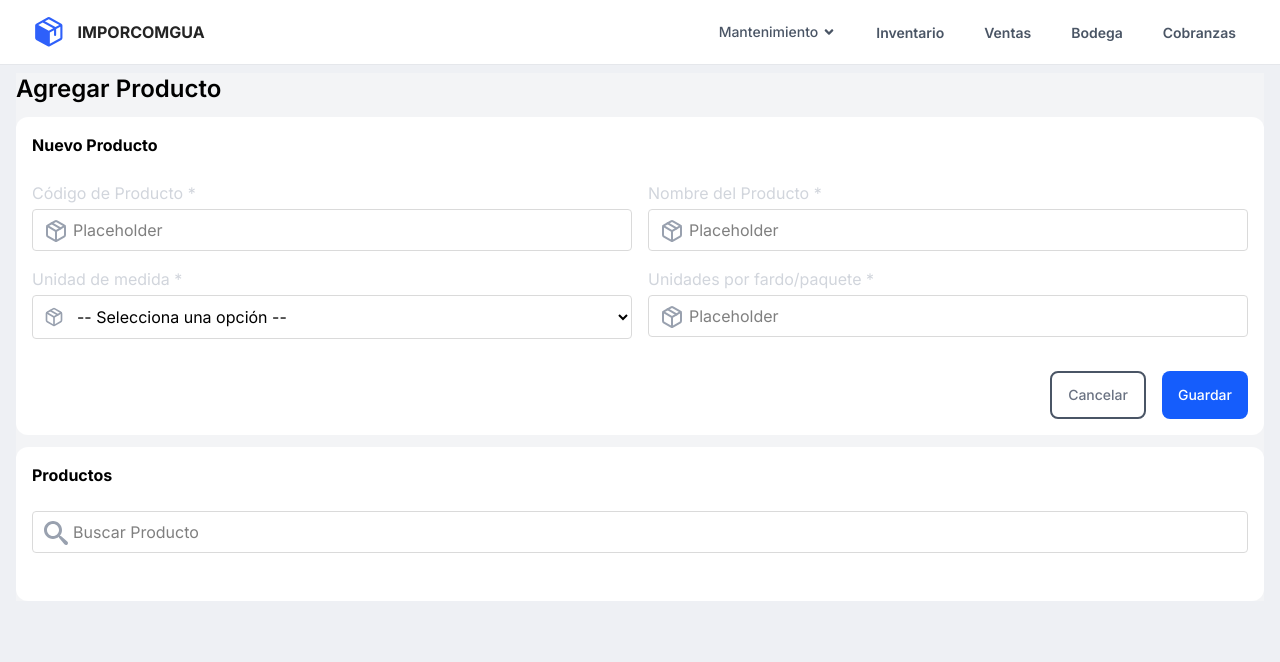
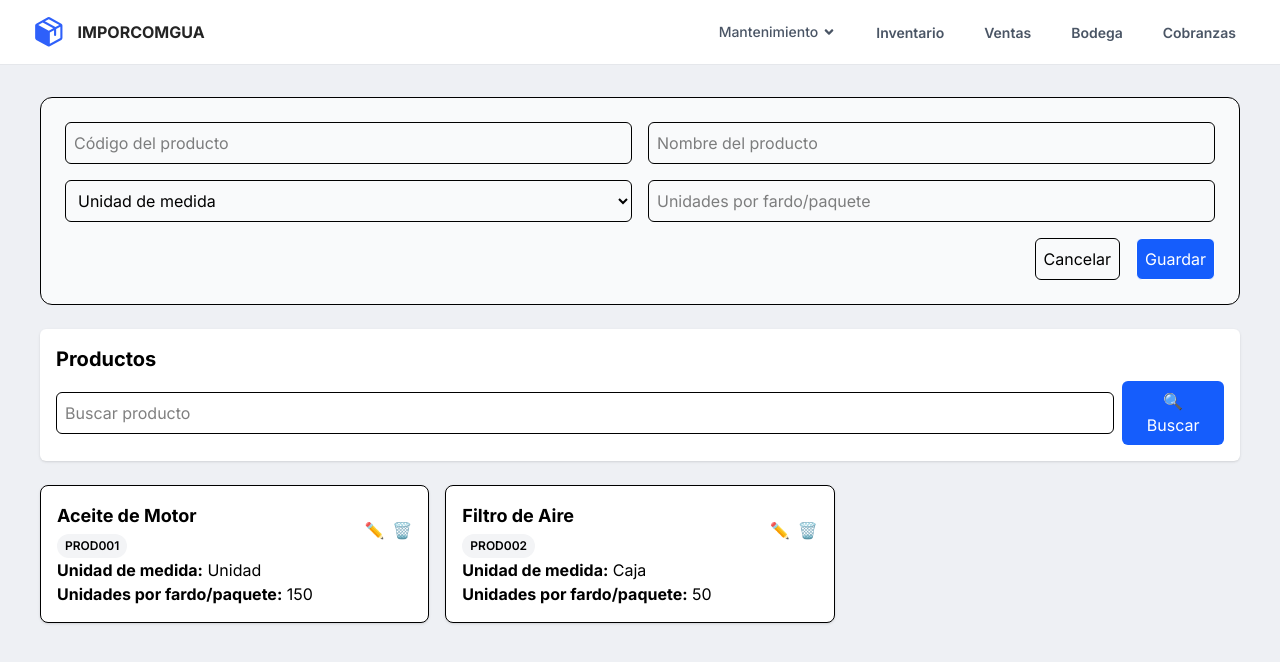
Before and after one commit to brandonT2002/AYD2_V1S2025_PROYECTO_G1, a React (Vite) app in the folder frontend/: page /mantenimiento/agregar-producto in a window 1280 px wide. Shown: the top 662 px of the page. Built offline with nearby package versions, Linux system fonts and the light colour scheme.

Commit message:
feat: se agrega pagina con contenido estatico

```diff
--- a/frontend/src/components/layout/Navbar/config/navigationItems.js
+++ b/frontend/src/components/layout/Navbar/config/navigationItems.js
@@ -25,7 +25,7 @@ export const navigationItems = [
     {
         label: "Ventas",
         to: "/ventas",
-    },
+},
     {
         label: "Bodega",
         to: "/bodega",
--- a/frontend/src/pages/AgregarProducto.jsx
+++ b/frontend/src/pages/AgregarProducto.jsx
@@ -1,139 +1,176 @@
-import React, { useState } from "react";
-import {
-    Title,
-    InputField,
-    SelectInput,
-    TitlePanel,
-    IconButton,
-} from "../components/ui";
-import { Panel } from "../components/layout";
-import { ButtonVariant, ButtonSize } from "../components/ui/Button/config";
-import { FiPackage } from "react-icons/fi";
-import { ImSearch } from "react-icons/im";
-import { RiEdit2Fill, RiDeleteBin5Fill } from "react-icons/ri";
+import { useState } from "react";
 
-function AgregarProducto() {
-    const [productos, setProductos] = useState([]);
+export default function AgregarProducto() {
   const [form, setForm] = useState({
-        codigo: "",
+    id: null,
+    codigo_producto: "",
     nombre: "",
-        unidad: "",
-        cantidad: "",
+    unidad_medida: "",
+    unidades_por_paquete: ""
   });
 
-    const unidades = [
-        { value: "Unidad", label: "Unidad" },
-        { value: "Caja", label: "Caja" },
-        { value: "Litro", label: "Litro" },
-    ];
+  const [productos, setProductos] = useState([
+    {
+      id: 1,
+      codigo_producto: "PROD001",
+      nombre: "Aceite de Motor",
+      unidad_medida: "Unidad",
+      unidades_por_paquete: 150
+    },
+    {
+      id: 2,
+      codigo_producto: "PROD002",
+      nombre: "Filtro de Aire",
+      unidad_medida: "Caja",
+      unidades_por_paquete: 50
+    }
+  ]);
 
-    const handleChange = (e) => {
+  const [busqueda, setBusqueda] = useState("");
+
+  const handleChange = (e) =>
     setForm({ ...form, [e.target.name]: e.target.value });
+
+  const handleSubmit = (e) => {
+    e.preventDefault();
+
+    if (form.id) {
+      // Editar producto existente
+      setProductos((prev) =>
+        prev.map((p) => (p.id === form.id ? { ...form } : p))
+      );
+    } else {
+      // Agregar nuevo producto
+      const nuevo = {
+        ...form,
+        id: productos.length > 0 ? productos[productos.length - 1].id + 1 : 1
+      };
+      setProductos((prev) => [...prev, nuevo]);
+    }
+
+    setForm({
+      id: null,
+      codigo_producto: "",
+      nombre: "",
+      unidad_medida: "",
+      unidades_por_paquete: ""
+    });
   };
 
-    const handleGuardar = () => {
-        if (!form.codigo || !form.nombre || !form.unidad || !form.cantidad) return;
-        setProductos([...productos, form]);
-        setForm({ codigo: "", nombre: "", unidad: "", cantidad: "" });
+  const handleDelete = (id) => {
+    if (!confirm("¿Estás seguro de eliminar este producto?")) return;
+    setProductos((prev) => prev.filter((p) => p.id !== id));
   };
 
-    const handleEliminar = (index) => {
-        const copia = [...productos];
-        copia.splice(index, 1);
-        setProductos(copia);
+  const handleEdit = (producto) => {
+    setForm({ ...producto });
   };
 
+  const productosFiltrados = productos.filter((p) =>
+    p.nombre.toLowerCase().includes(busqueda.toLowerCase()) ||
+    p.codigo_producto.toLowerCase().includes(busqueda.toLowerCase())
+  );
+
   return (
-        <div className="flex flex-col bg-gray-100 gap-3">
-            <Title>Agregar Producto</Title>
-
-            <Panel>
-                <TitlePanel>Nuevo Producto</TitlePanel>
-                <div className="grid grid-cols-1 md:grid-cols-2 gap-4">
-                    <InputField
-                        name="codigo"
-                        label="Código de Producto *"
-                        placeholder="Placeholder"
-                        icon={FiPackage}
-                        value={form.codigo}
+    <div className="p-6 space-y-6">
+      <form onSubmit={handleSubmit} className="grid grid-cols-2 gap-4 bg-gray-50 p-6 rounded-xl border">
+        <input
+          name="codigo_producto"
+          value={form.codigo_producto}
           onChange={handleChange}
+          placeholder="Código del producto"
+          className="col-span-1 border p-2 rounded-md"
+          required
         />
-                    <InputField
+        <input
           name="nombre"
-                        label="Nombre del Producto *"
-                        placeholder="Placeholder"
-                        icon={FiPackage}
           value={form.nombre}
           onChange={handleChange}
+          placeholder="Nombre del producto"
+          className="col-span-1 border p-2 rounded-md"
+          required
         />
-                    <SelectInput
-                        name="unidad"
-                        label="Unidad de medida *"
-                        icon={FiPackage}
-                        options={unidades}
-                        value={form.unidad}
+        <select
+          name="unidad_medida"
+          value={form.unidad_medida}
           onChange={handleChange}
+          className="col-span-1 border p-2 rounded-md"
+          required
+        >
+          <option value="">Unidad de medida</option>
+          <option value="Unidad">Unidad</option>
+          <option value="Caja">Caja</option>
+          <option value="Litro">Litro</option>
+        </select>
+        <input
+          name="unidades_por_paquete"
+          type="number"
+          value={form.unidades_por_paquete}
+          onChange={handleChange}
+          placeholder="Unidades por fardo/paquete"
+          className="col-span-1 border p-2 rounded-md"
+          required
         />
-                    <InputField
-                        name="cantidad"
-                        label="Unidades por fardo/paquete *"
-                        placeholder="Placeholder"
-                        icon={FiPackage}
-                        value={form.cantidad}
-                        onChange={handleChange}
-                        type="number"
-                    />
-                </div>
 
-                <div className="flex justify-end gap-4 mt-4">
-                    <IconButton
-                        variant={ButtonVariant.SECONDARY}
-                        size={ButtonSize.MD}
+        <div className="col-span-2 flex justify-end space-x-4">
+          <button
+            type="reset"
+            className="btn-secondary border p-2 rounded-md"
             onClick={() =>
-                            setForm({ codigo: "", nombre: "", unidad: "", cantidad: "" })
+              setForm({
+                id: null,
+                codigo_producto: "",
+                nombre: "",
+                unidad_medida: "",
+                unidades_por_paquete: ""
+              })
             }
           >
             Cancelar
-                    </IconButton>
-                    <IconButton
-                        variant={ButtonVariant.PRIMARY}
-                        size={ButtonSize.MD}
-                        onClick={handleGuardar}
+          </button>
+          <button
+            type="submit"
+            className="btn-primary border p-2 rounded-md bg-blue-600 text-white"
           >
             Guardar
-                    </IconButton>
+          </button>
         </div>
-            </Panel>
+      </form>
 
-            <Panel>
-                <TitlePanel>Productos</TitlePanel>
-                <InputField
-                    name="buscar"
-                    placeholder="Buscar Producto"
-                    icon={ImSearch}
-                    onChange={() => {}}
+      <div className="bg-white p-4 rounded-md shadow">
+        <h2 className="text-xl font-bold mb-2">Productos</h2>
+        <div className="flex items-center gap-2">
+          <input
+            type="text"
+            placeholder="Buscar producto"
+            className="border rounded-md p-2 w-full"
+            value={busqueda}
+            onChange={(e) => setBusqueda(e.target.value)}
           />
-                <div className="grid sm:grid-cols-2 lg:grid-cols-3 gap-4 mt-4">
-                    {productos.map((p, i) => (
-                        <div key={i} className="border p-4 rounded bg-white shadow-sm">
-                            <h3 className="font-bold text-lg">{p.nombre}</h3>
-                            <span className="text-xs bg-gray-200 px-2 py-1 inline-block rounded mt-1 font-semibold">
-                                {p.codigo}
-                            </span>
-                            <p className="text-sm mt-2">Unidad de medida: {p.unidad}</p>
-                            <p className="text-sm">
-                                Unidades por fardo/paquete: {p.cantidad} unidades
-                            </p>
-                            <div className="flex gap-2 mt-3">
-                                <button className="text-blue-600"><RiEdit2Fill /></button>
-                                <button className="text-red-600" onClick={() => handleEliminar(i)}><RiDeleteBin5Fill /></button>
+          <button className="bg-blue-600 text-white px-4 py-2 rounded-md">🔍 Buscar</button>
         </div>
       </div>
+
+      <section className="grid grid-cols-1 md:grid-cols-3 gap-4">
+        {productosFiltrados.map((p) => (
+          <article key={p.id} className="border rounded-lg p-4 shadow-sm bg-white">
+            <div className="flex items-center justify-between">
+              <div>
+                <h3 className="text-lg font-bold">{p.nombre}</h3>
+                <span className="text-xs bg-gray-100 px-2 py-1 rounded-full inline-block mt-1 font-semibold">
+                  {p.codigo_producto}
+                </span>
+              </div>
+              <div className="flex items-center gap-2">
+                <button onClick={() => handleEdit(p)} className="text-blue-600 hover:text-blue-800">✏️</button>
+                <button onClick={() => handleDelete(p.id)} className="text-red-500 hover:text-red-700">🗑️</button>
+              </div>
+            </div>
+            <p><strong>Unidad de medida:</strong> {p.unidad_medida}</p>
+            <p><strong>Unidades por fardo/paquete:</strong> {p.unidades_por_paquete}</p>
+          </article>
         ))}
-                </div>
-            </Panel>
+      </section>
     </div>
   );
 }
-
-export default AgregarProducto;
```
Lines whose indentation alone changed are shown as unchanged.
